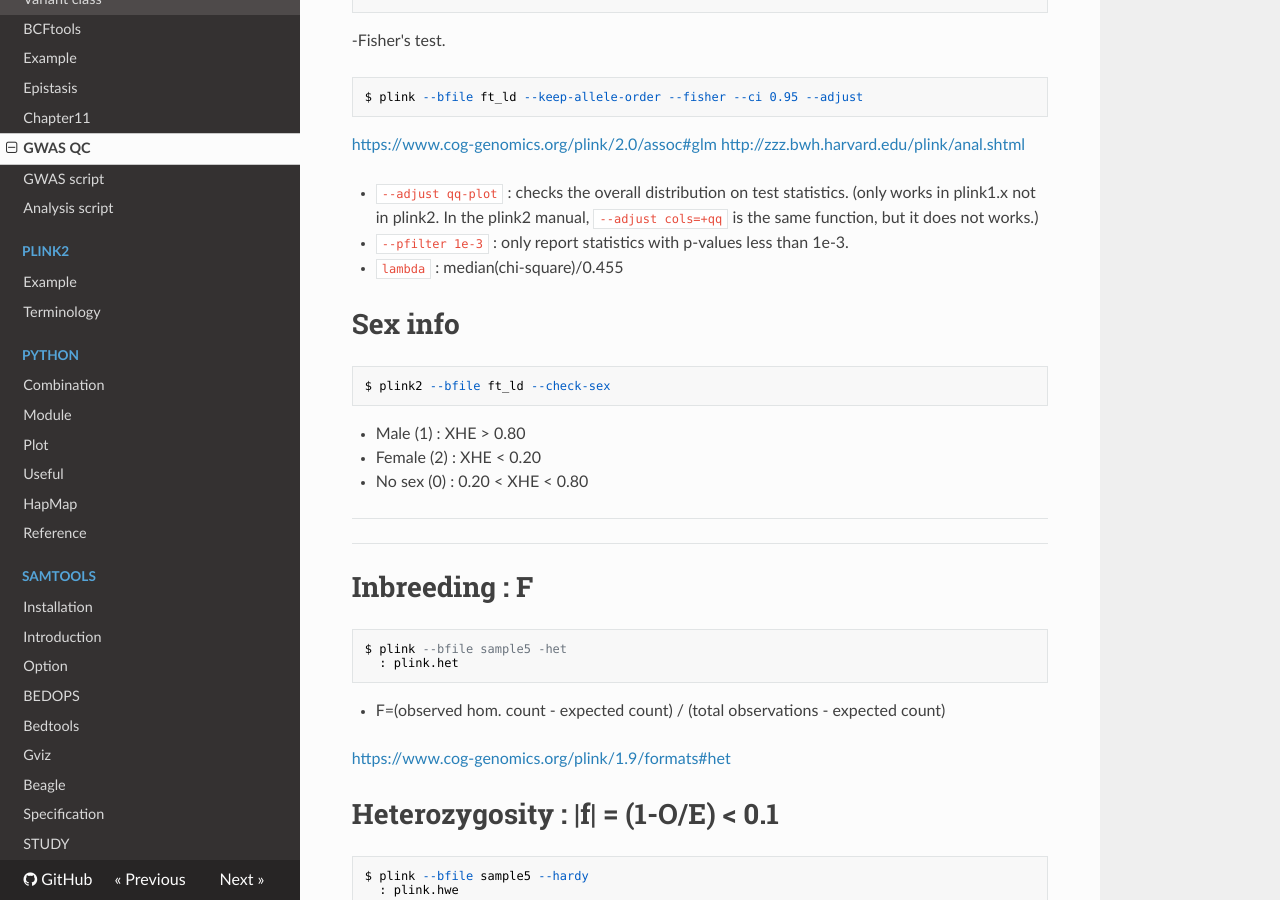
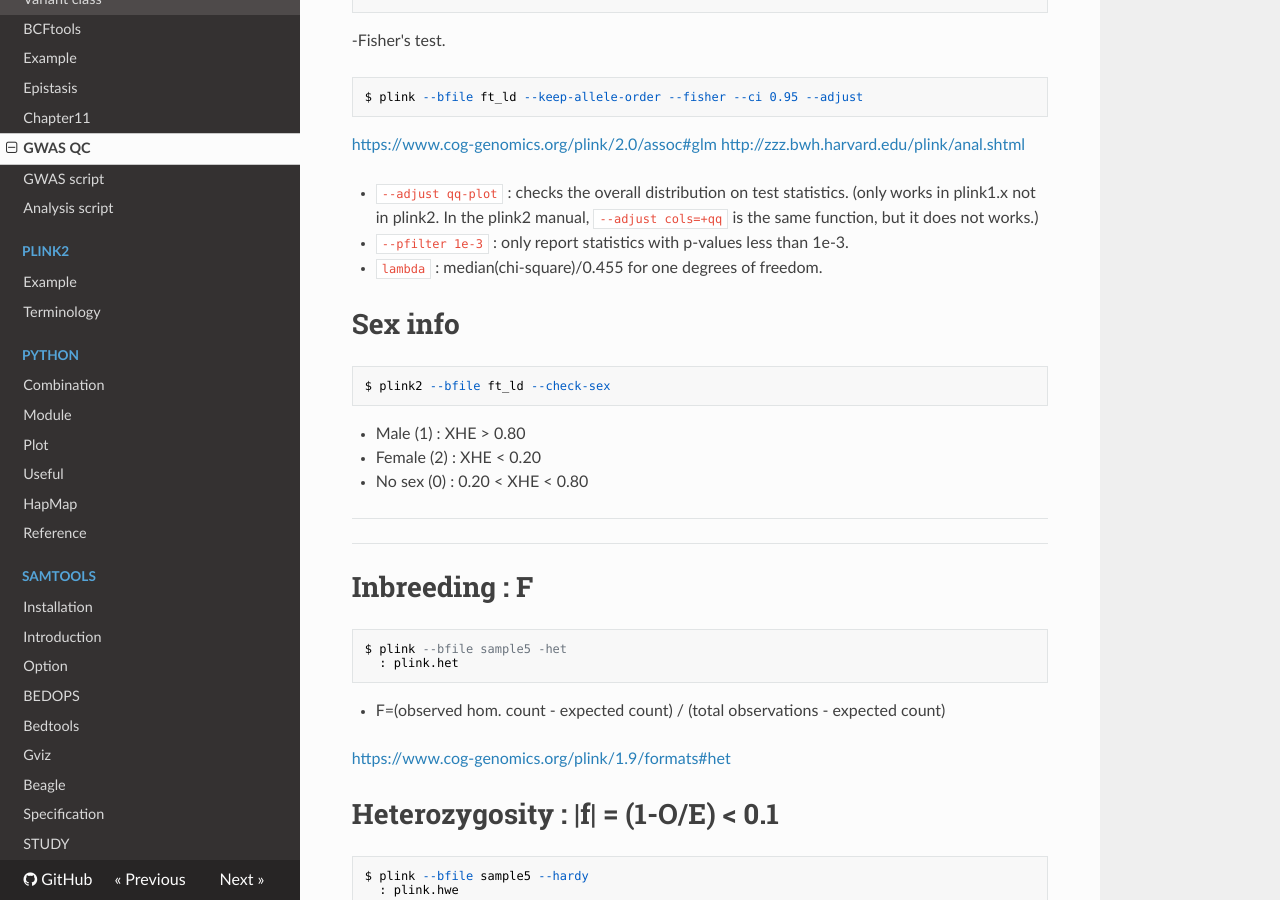
Before and after one commit to WonyoungCho/plink, an MkDocs documentation site: the page built from docs/GWAS.md, in a window 1280 px wide and 900 px high, scrolled down 3912 px. Built offline with MkDocs 1.6.1, drawn with Linux system fonts in a browser that asks for light colours; nearby versions of some CDN libraries; old or Windows-style settings are respelled for this version of MkDocs.

Commit message:
Update GWAS.md

````diff
--- a/docs/GWAS.md
+++ b/docs/GWAS.md
@@ -154,7 +154,7 @@ $ plink --bfile ft_ld --keep-allele-order --fisher --ci 0.95 --adjust
 
 - `--adjust qq-plot` : checks the overall distribution on test statistics. (only works in plink1.x not in plink2. In the plink2 manual, `--adjust cols=+qq` is the same function, but it does not works.)
 - `--pfilter 1e-3` : only report statistics with p-values less than 1e-3.
-- `lambda` : median(chi-square)/0.455
+- `lambda` : median(chi-square)/0.455 for one degrees of freedom.
 
 # Sex info
 ```
````
